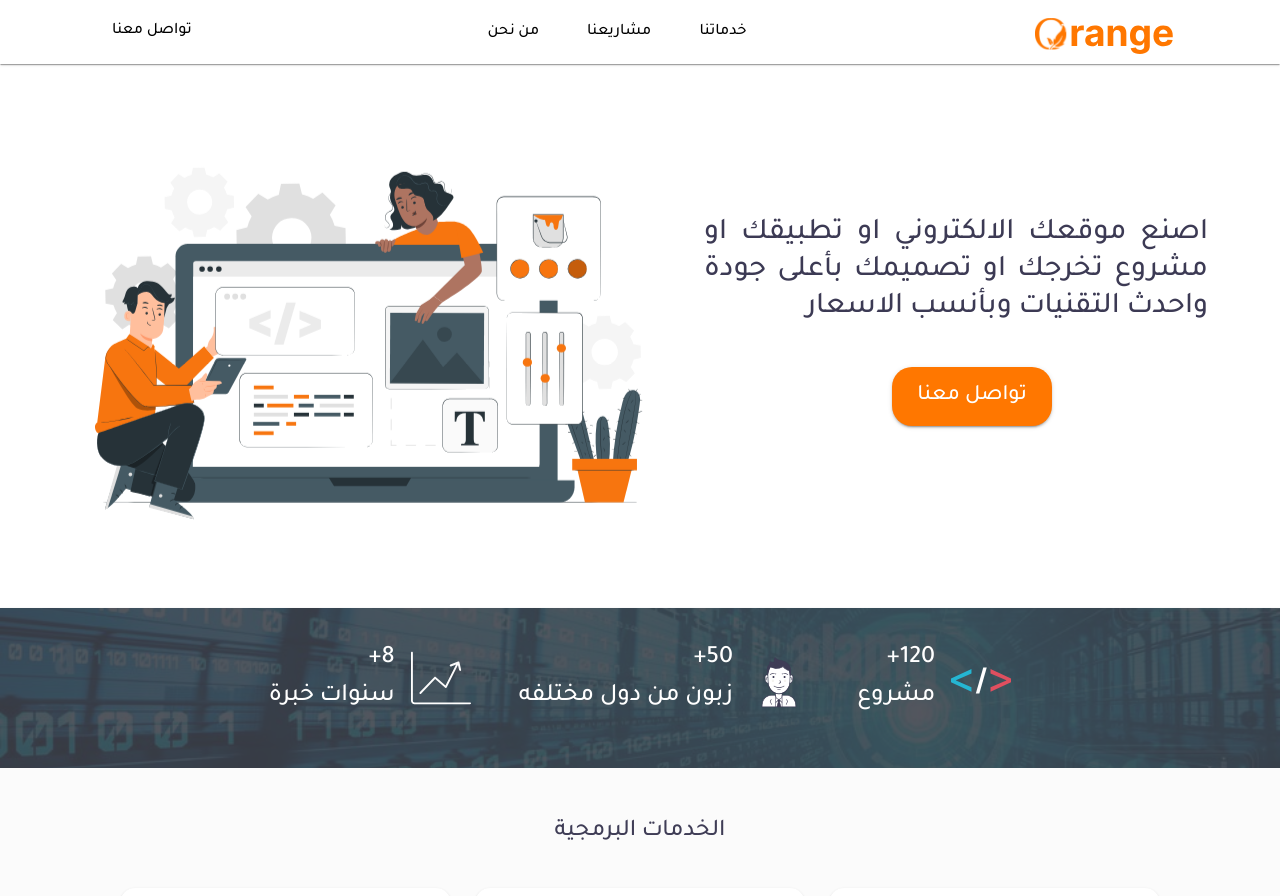
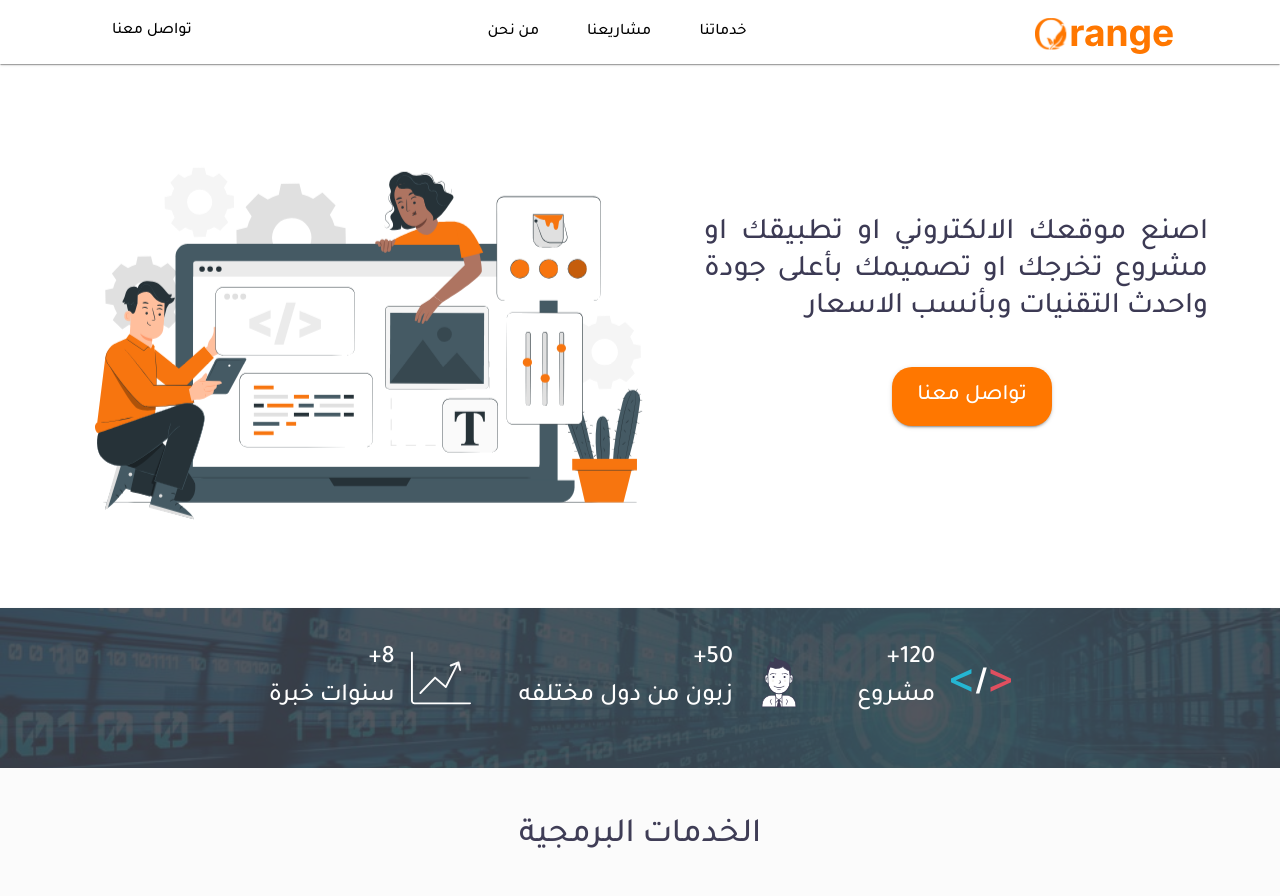
Before and after one commit to AmeerAliCS/Orange, a Next.js app: page / in a window 1280 px wide. Shown: the top 896 px of the page. Built offline with nearby package versions, Linux system fonts and the light colour scheme.

Commit message:
fix programming heading size

```diff
--- a/components/home/ProgrammingService.jsx
+++ b/components/home/ProgrammingService.jsx
@@ -20,7 +20,7 @@ export default function ProgrammingService() {
           <Typography
             sx={{ color: "#3F3D56" }}
             mt={6}
-            variant="h5"
+            variant="h4"
             component="h1"
           >
             الخدمات البرمجية
```
